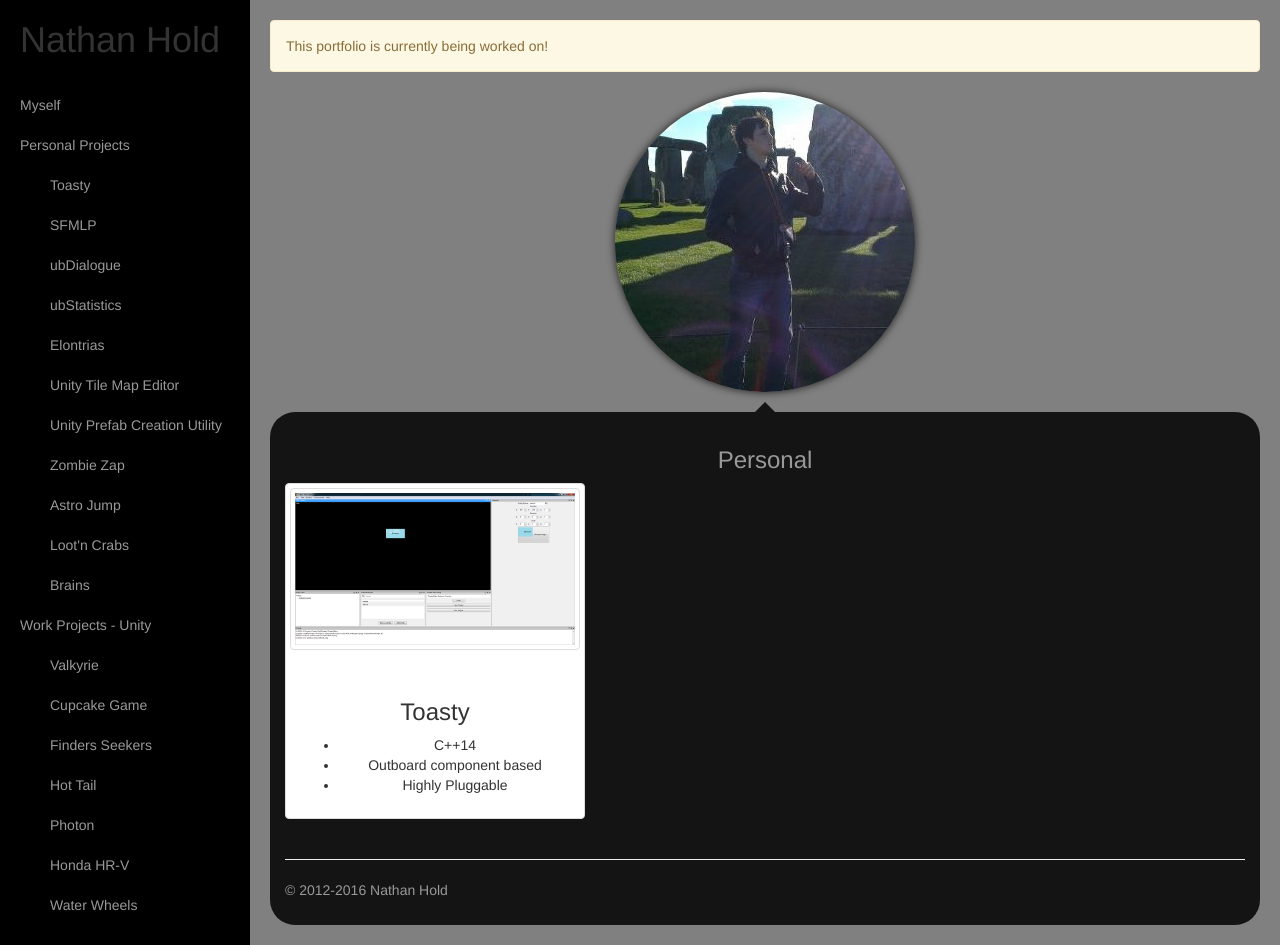
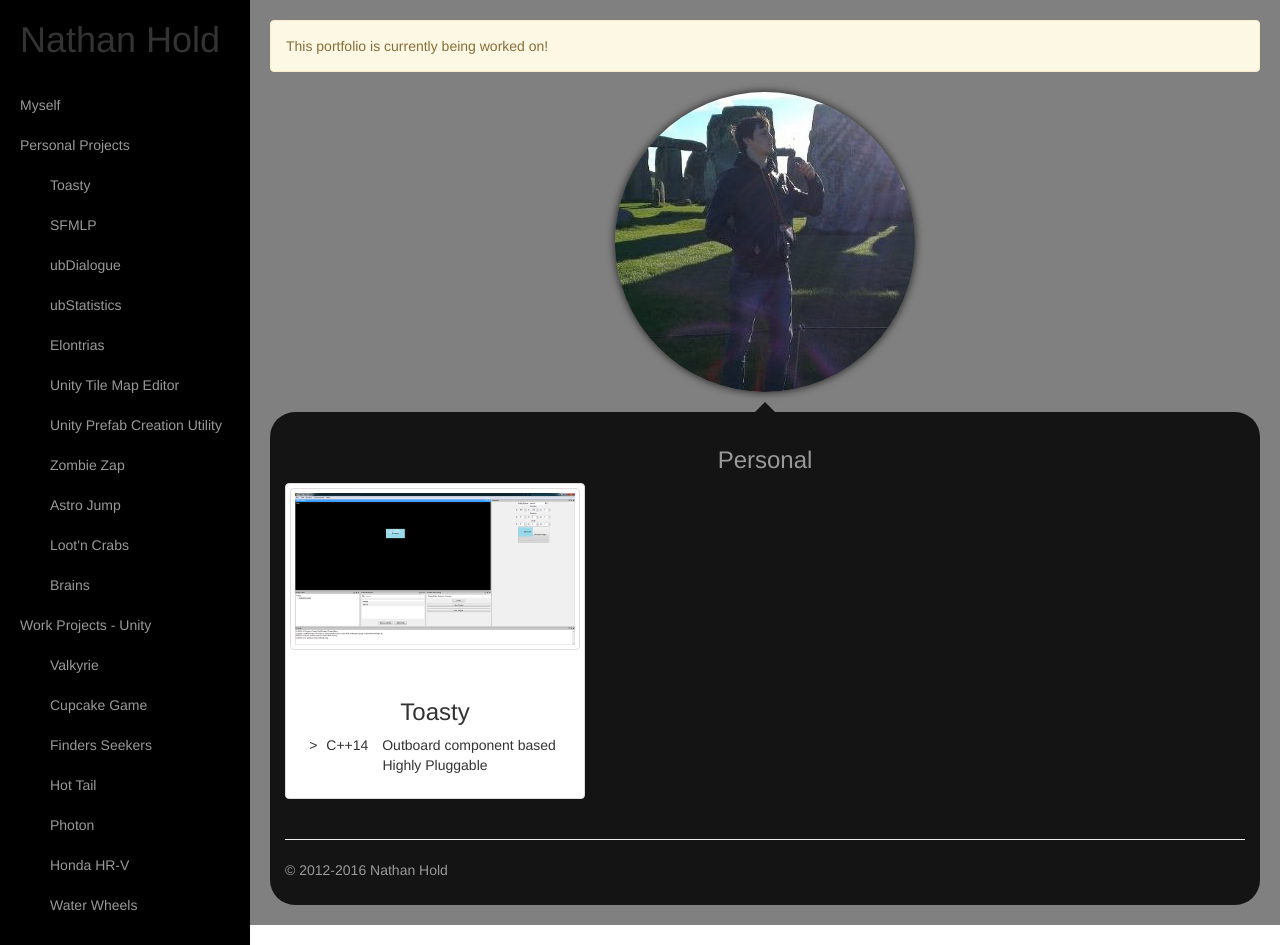
Before and after one commit to nhold/nhold.github.io, a Jekyll site: the page built from personal.html, in a window 1280 px wide and 945 px high. Built offline with Jekyll 4.4.1, drawn with Linux system fonts in a browser that asks for light colours.

Commit message:
Change the way the list centers.

```diff
--- a/personal.html
+++ b/personal.html
@@ -11,12 +11,13 @@ title: Personal
             <div class="caption darkthumb">
                 <center>
                 <h3>Toasty</h3>
-                <ul>
+                </center>
+                <ul class="list-inline center-block text-center">>
                     <li>C++14</li>
                     <li>Outboard component based</li>
                     <li>Highly Pluggable</li>
                 </ul>
-                </center>
+
             </div>
         </div>
     </div>
```
